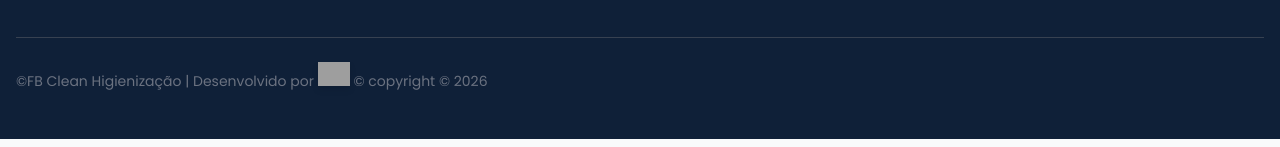
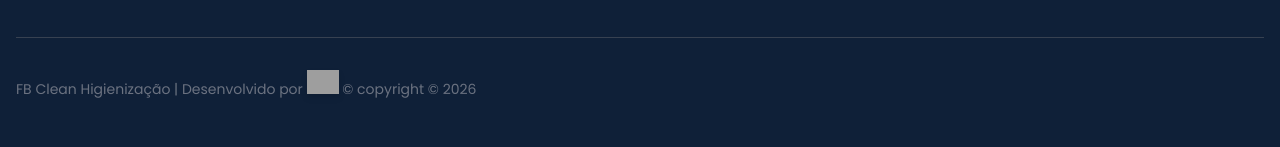
Before and after one commit to RodrigoORodrigues/FBClean, a plain HTML site: page index.html in a window 1280 px wide. Shown: the part 3622-3769 px from the top of the page. Drawn offline with nearby package versions, Linux system fonts and the light colour scheme; grey boxes are pictures that could not be loaded.

Commit message:
Update footer section in index.html

```diff
--- a/index.html
+++ b/index.html
@@ -428,8 +428,8 @@
 
             </div>
 
-            <div class="border-t border-gray-700 mt-10 pt-6 flex flex-col md:flex-row justify-between items-center text-sm text-gray-500 gap-4">
-                <p>&copy;FB Clean Higienização |
+            <div class="border-t border-gray-700 mt-10 pt-8 flex flex-col md:flex-row justify-between items-center text-sm text-gray-500 gap-4">
+                <p> FB Clean Higienização |
                     <span>Desenvolvido por</span>
                     <a href="https://donfim.com.br" target="_blank" rel="noopener noreferrer" class="inline-block hover:scale-105 transition-transform duration-300">
                         <img src="Donfimtech.png" alt="Donfim Tech" class="h-6 object-contain drop-shadow-md">
```
